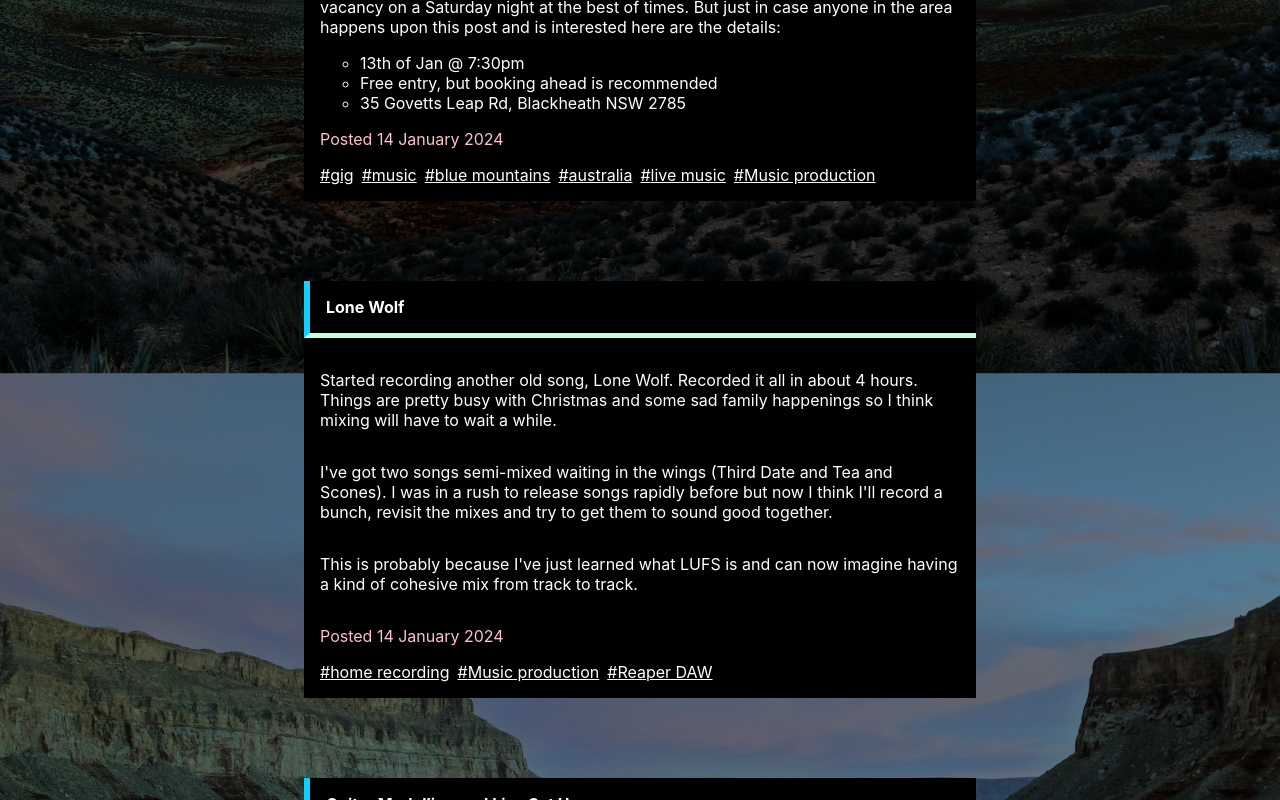
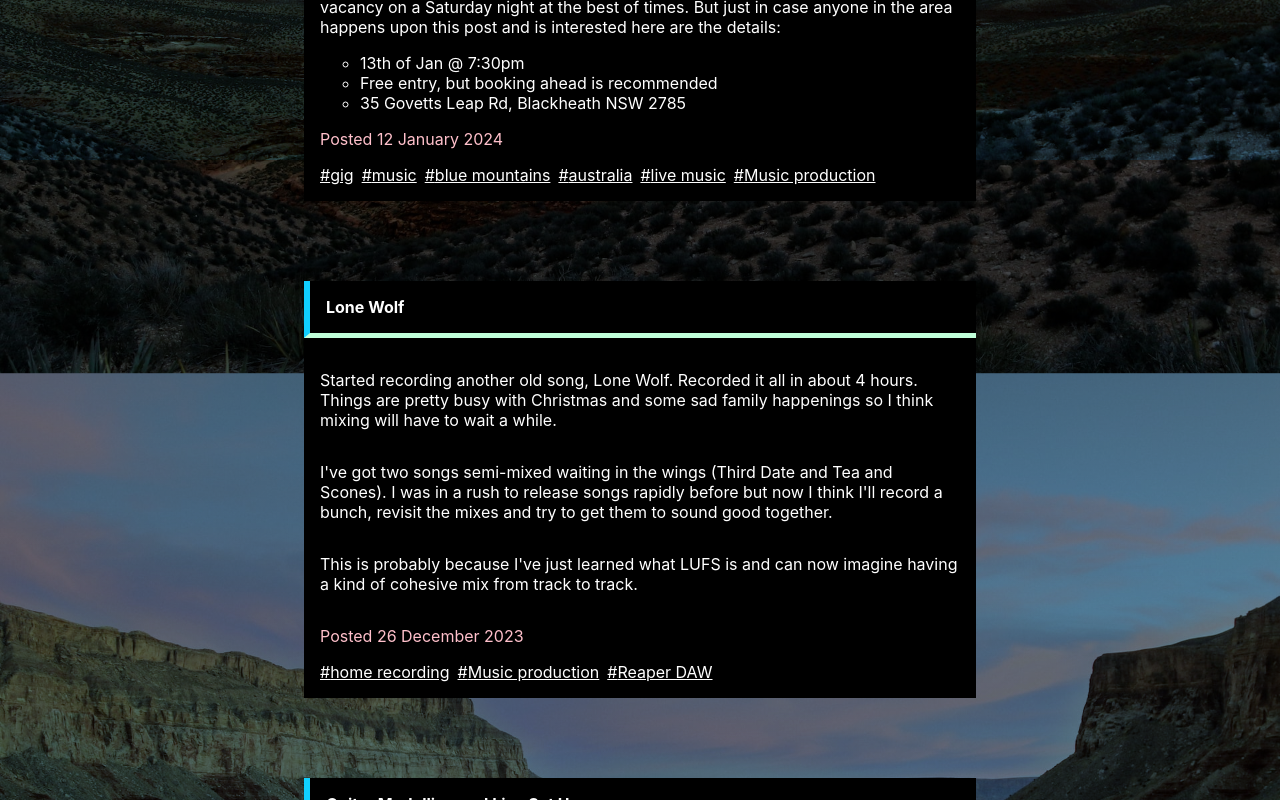
Before and after one commit to JAForbes/jmsfbs.com, a SvelteKit app: page / in a window 1280 px wide. Shown: the part 3040-3840 px from the top of the page. Built offline with nearby package versions, Linux system fonts and the light colour scheme.

Commit message:
Use data published for post date

```diff
--- a/src/routes/posts.svelte
+++ b/src/routes/posts.svelte
@@ -10,7 +10,7 @@
         <a style="text-decoration:none;" href={x.url}><h4>{x.title}</h4></a>
         <div>{@html x.content_html}</div>
         <p style="color:pink;">
-          Posted {new Date(x.date_modified).toLocaleDateString("en-au", {
+          Posted {new Date(x.date_published).toLocaleDateString("en-au", {
             year: "numeric",
             month: "long",
             day: "numeric",
```
